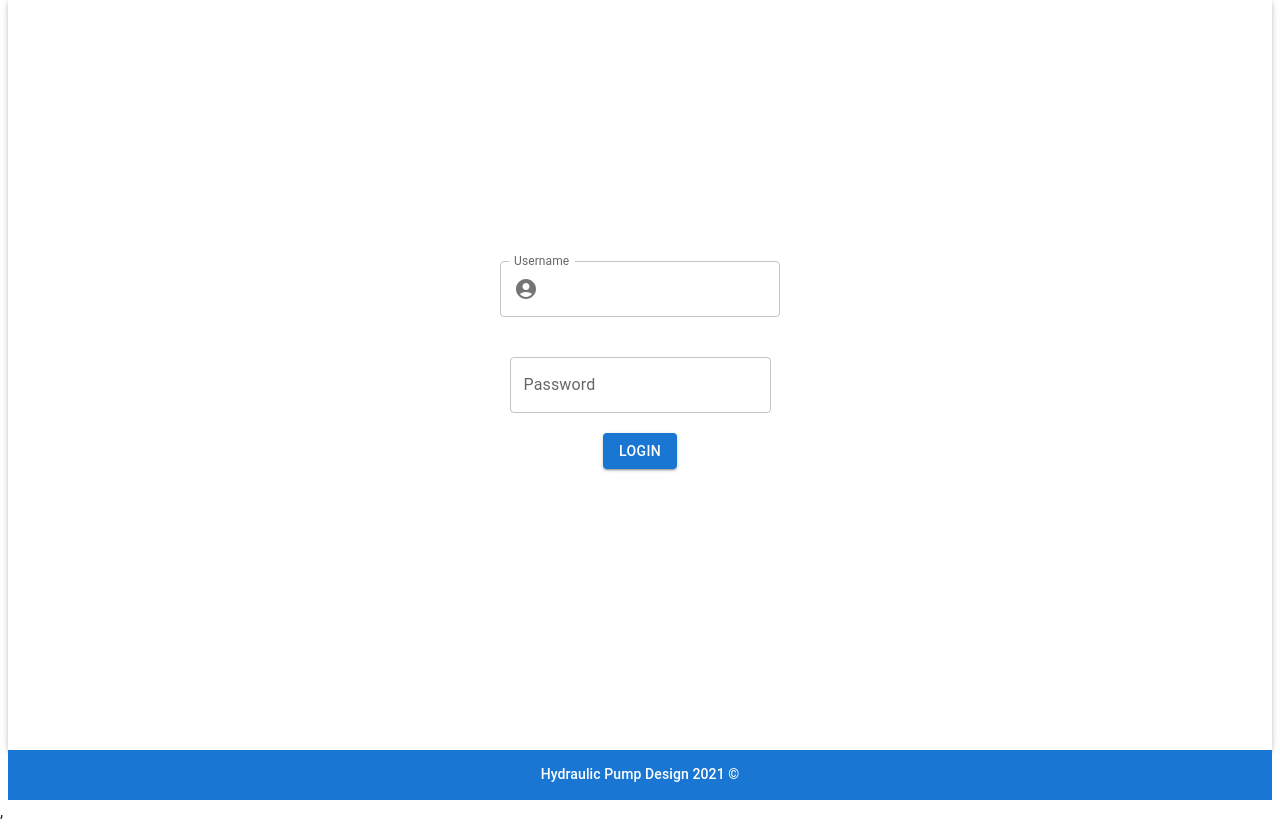
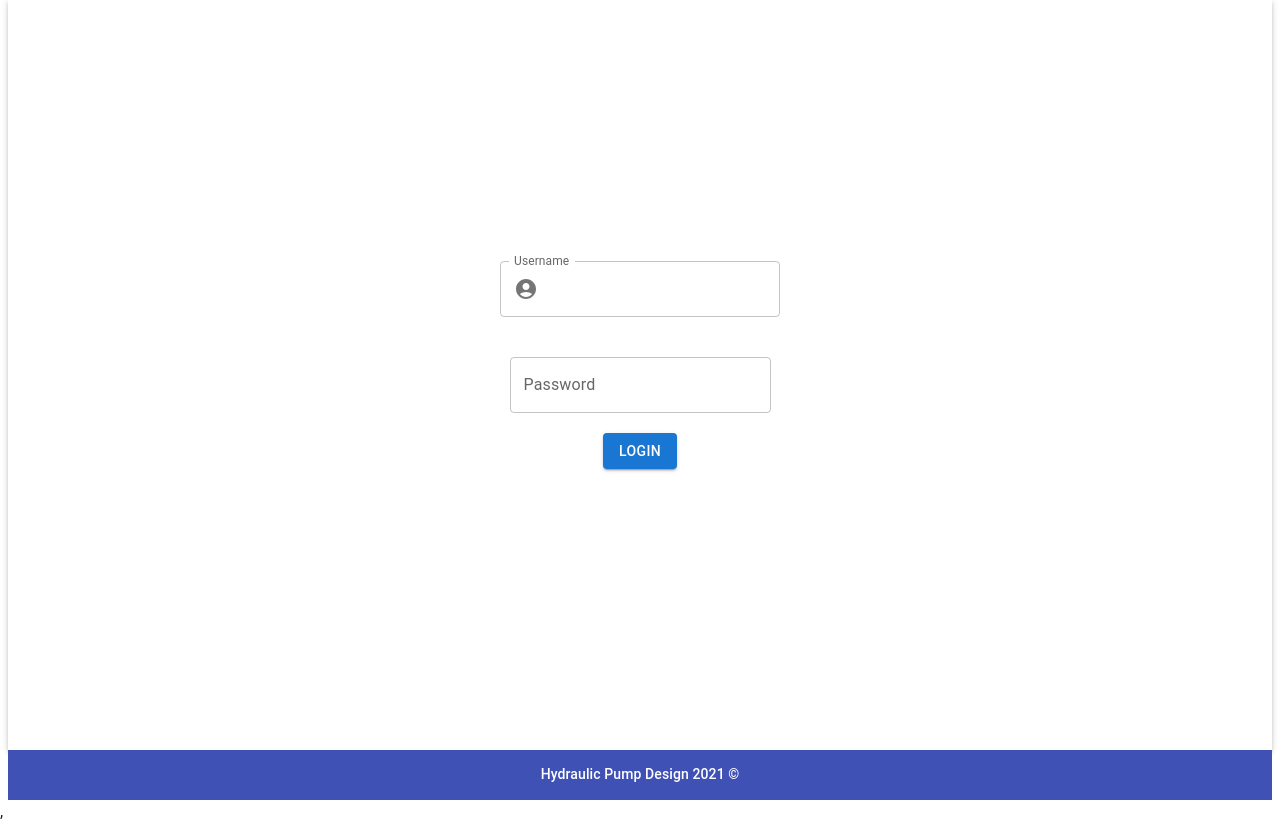
Before and after one commit to damianlujep/Hydraulic_Pump_Design_React, a React (Create React App) app: page / in a window 1280 px wide. Built offline with nearby package versions, Linux system fonts and the light colour scheme.

Commit message:
theme initial

```diff
--- a/src/App.js
+++ b/src/App.js
@@ -1,5 +1,4 @@
 import {BrowserRouter, Switch} from "react-router-dom";
-import {createMuiTheme, ThemeProvider} from '@material-ui/core/styles';
 import Home from "./components/home/Home";
 import NewProject from "./components/newproject/NewProject";
 import Workspace from "./components/workspace/Workspace";
@@ -9,10 +8,9 @@
 
 function App() {
     const { user } = useAuth();
-    const theme = createMuiTheme();
 
     return (
-        <ThemeProvider theme={theme}>
+        <>
             <BrowserRouter>
                 <Switch>
                     <PublicRoute
@@ -32,7 +30,7 @@
                     />
                 </Switch>
             </BrowserRouter>
-        </ThemeProvider>
+        </>
   );
 }
 
--- a/src/components/home/Footer.js
+++ b/src/components/home/Footer.js
@@ -17,6 +17,7 @@
             justifyContent: "center",
             alignItems: "center",
             color: "white",
+            backgroundColor: theme.palette.primary.main
         },
     }));
 
--- a/src/components/home/Home.js
+++ b/src/components/home/Home.js
@@ -5,6 +5,8 @@
 
 import LoginForm from "./LoginForm";
 import Footer from "./Footer";
+import {ThemeProvider} from "@mui/styles";
+import theme from "../theme";
 
 const Home = () => {
     const styles = makeStyles((theme) => ({
@@ -18,10 +20,12 @@
     return (
         <>
             <CssBaseline/>
-            <div className={classes.container}>
-                <LoginForm />
-                <Footer/>
-            </div>
+            <ThemeProvider theme={theme}>
+                <div className={classes.container}>
+                    <LoginForm/>
+                    <Footer/>
+                </div>
+            </ThemeProvider>
         </>
     );
 };
--- a/src/components/newproject/NewProject.js
+++ b/src/components/newproject/NewProject.js
@@ -4,6 +4,8 @@
 import NewProjectForm from "./NewProjectForm";
 import {useAuth} from "../contexts/AuthContext";
 import {useSelector} from "react-redux";
+import {ThemeProvider} from "@mui/styles";
+import theme from "../theme";
 
 
 const NewProject = () => {
@@ -24,6 +26,7 @@
     return (
         <>
             <CssBaseline/>
+            <ThemeProvider theme={theme}>
                 <div className={classes.container}>
                     <NewProjectForm
                         actionButtonLabel="Create new project"
@@ -32,6 +35,7 @@
                     />
                     <Footer/>
                 </div>
+            </ThemeProvider>
         </>
     );
 };
--- /dev/null
+++ b/src/components/theme.js
@@ -0,0 +1,11 @@
+import { createTheme } from "@mui/material/styles"
+
+let theme = createTheme( {
+    palette: {
+        primary: {
+            main: '#3f51b5'
+        }
+    }
+});
+
+export default theme;
--- a/src/components/workspace/Workspace.js
+++ b/src/components/workspace/Workspace.js
@@ -16,6 +16,8 @@
 import WorkspaceActionsBar from "./WorkspaceActionsBar";
 import WorkspaceMainBox from "./WorkspaceMainBox";
 import {useHistory} from "react-router-dom";
+import {ThemeProvider} from "@mui/styles";
+import theme from "../theme";
 
 
 const Workspace = () => {
@@ -114,6 +116,7 @@
     return (
         <div className={classes.root}>
             <CssBaseline />
+            <ThemeProvider  theme={theme}>
             <AppBar position="absolute" className={clsx(classes.appBar, open && classes.appBarShift)}>
                 <Toolbar className={classes.toolbar}>
                     <IconButton
@@ -168,6 +171,7 @@
                 <WorkspaceActionsBar/>
                 <WorkspaceMainBox/>
             </main>
+            </ThemeProvider>
         </div>
     );
 }
```
Lines whose indentation alone changed are shown as unchanged.
